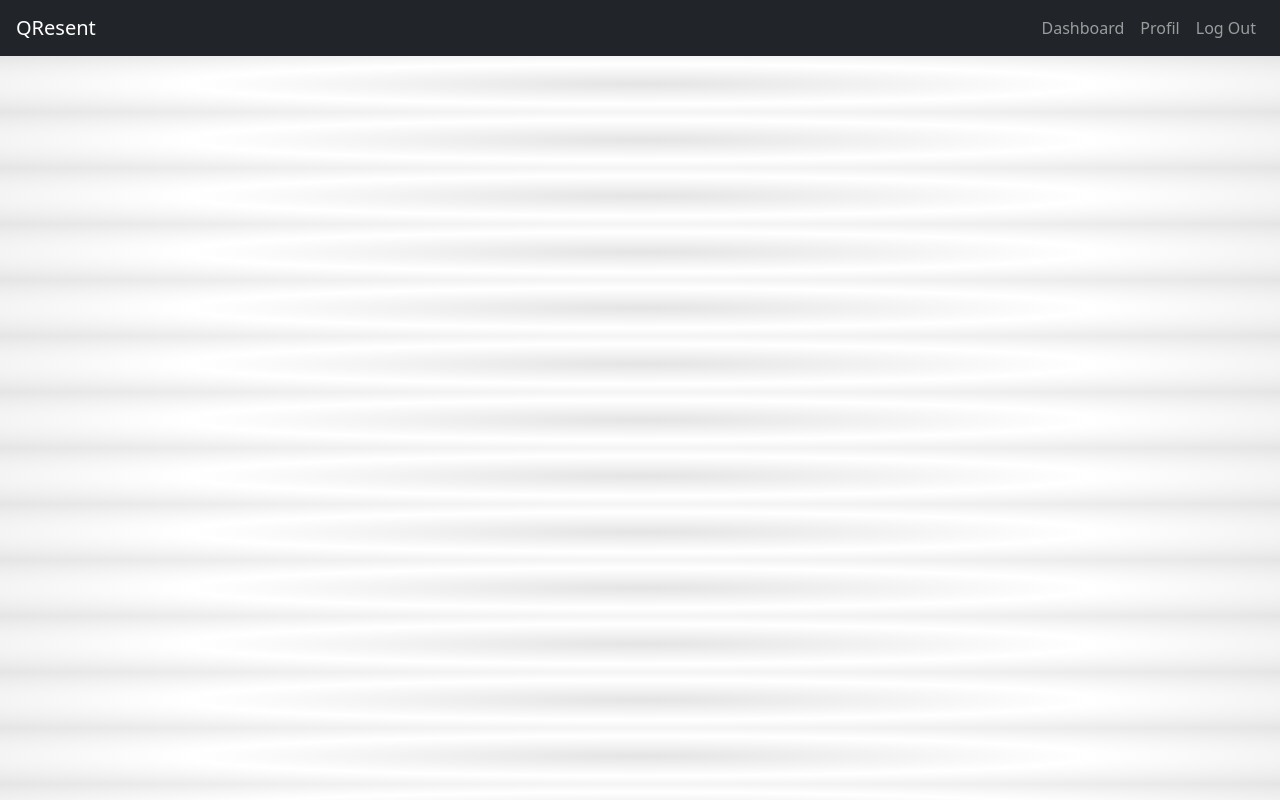
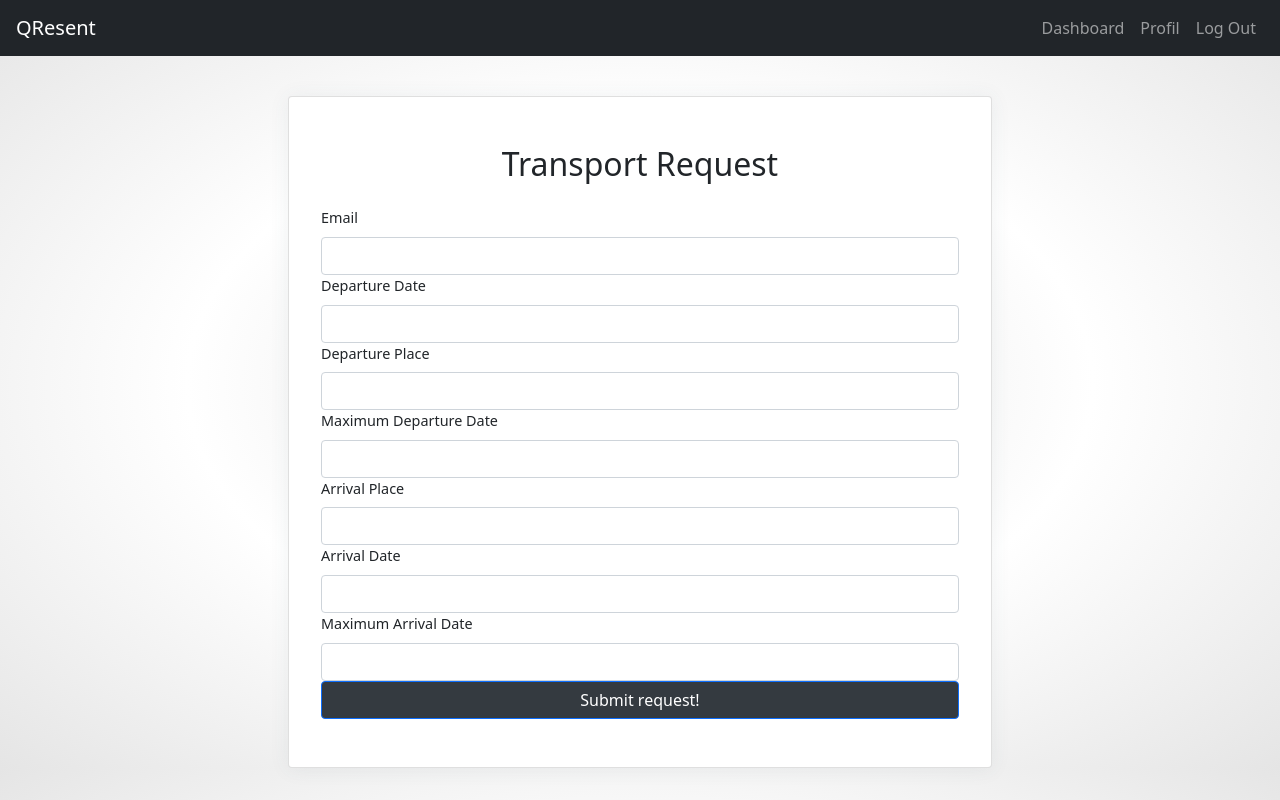
Before and after one commit to OzanaMaria/ISI, a React (Create React App) app in the folder qresent/: page /addRequest in a window 1280 px wide. Built offline with nearby package versions, Linux system fonts and the light colour scheme; no server answers; sample sign-in values are in the browser's storage; what @react-pdf/renderer, state-pool would draw is missing.

Commit message:
Search bar try

```diff
--- a/qresent/src/App.js
+++ b/qresent/src/App.js
@@ -16,7 +16,8 @@ import UpdateUser from "./components/Dashboard/UpdateUser";
 import EditProfile from "./components/Subject/EditProfile";
 import StudentsManagement from "./components/Auth/Users/StudentsManagement";
 import TeachersManagement from "./components/Auth/Users/TeachersManagement";
-
+import Add from "./components/Dashboard/Add";
+import AddOffer from "./components/Dashboard/AddOffer";
 function App() {
 
 
@@ -42,6 +43,8 @@ function App() {
                 <PrivateRoute exact path="/scanqr" component={ScanQr}/>
                 <PrivateRoute exact path="/profil" component={Profile}/>
                 <PrivateRoute exact path="/edit" component={EditProfile}/>
+                <PrivateRoute exact path="/addRequest" component={Add}/>
+                <PrivateRoute exact path="/addOffer" component={AddOffer}/>
               </Switch>
             </AuthProvider>
           </Router>
--- /dev/null
+++ b/qresent/src/components/Dashboard/Add.js
@@ -0,0 +1,91 @@
+import React, { useRef, useState } from "react";
+import { Card, Form, Button, Alert } from "react-bootstrap";
+import { useAuth } from "../../contexts/AuthContexts";
+import { Link, useHistory } from "react-router-dom";
+import { database } from "../../firebase";
+import '../Auth/SignUp/SignUp.css';
+import Dashboard from "./Dashboard.js";
+
+export default function Add() {
+
+    const dep_date = useRef();
+    const dep_place = useRef();
+    const max_dep_date = useRef();
+    const arr_place = useRef();
+    const arr_date = useRef();
+    const max_arr_date = useRef();
+
+    const emailRef = useRef();
+    const passwordRef = useRef();
+    const passwordConfirmRef = useRef();
+    const { signup } = useAuth();
+    const [error, setError] = useState("");
+    const [loading, setLoading] = useState(false);
+    const history = useHistory();
+
+    async function handleSubmit(e) {
+        e.preventDefault()
+
+        const userData = {
+            email: emailRef.current.value,
+            dep_date: dep_date.current.value,
+            dep_place: dep_place.current.value,
+            max_dep_date : max_dep_date.current.value,
+            arr_place : arr_place.current.value,
+            arr_date : arr_date.current.value,
+            max_arr_date :max_arr_date.current.value,
+
+
+        }
+        database.ref('materii').push(userData);
+
+    }
+
+    return (
+        <>
+            <Card id='card-container-signup'>
+                <Card.Body>
+                    <h2 className="text-center mb-4">Transport Request</h2>
+                    {error && <Alert variant="danger">{error}</Alert>}
+
+                    <Form onSubmit={handleSubmit}>
+                    <Form.Group id="email">
+                            <Form.Label>Email</Form.Label>
+                            <Form.Control type="email" ref={emailRef} required />
+                        </Form.Group>
+                        <Form.Group id="dep_date">
+                            <Form.Label>Departure Date</Form.Label>
+                            <Form.Control type="dep_date" ref={dep_date} required />
+                        </Form.Group>
+
+                        <Form.Group id="dep_place">
+                            <Form.Label>Departure Place</Form.Label>
+                            <Form.Control type="dep_place" ref={dep_place} required />
+                        </Form.Group>
+
+                        <Form.Group id="max_dep_date">
+                            <Form.Label>Maximum Departure Date</Form.Label>
+                            <Form.Control type="max_dep_date" ref={max_dep_date} required />
+                        </Form.Group>
+                        <Form.Group id="arr_place">
+                            <Form.Label>Arrival Place</Form.Label>
+                            <Form.Control type="arr_place" ref={arr_place} required />
+                        </Form.Group>
+                        <Form.Group id="arr_date">
+                            <Form.Label>Arrival Date</Form.Label>
+                            <Form.Control type="arr_date" ref={arr_date} required />
+                        </Form.Group>
+                        <Form.Group id="max_arr_date">
+                            <Form.Label>Maximum Arrival Date</Form.Label>
+                            <Form.Control type="max_arr_date" ref={max_arr_date} required />
+                        </Form.Group>
+
+                        <Button onClick = {history.goBack} disabled={loading} className="w-100 auth-button" type="submit">
+                            Submit request!
+                        </Button>
+                    </Form>
+                </Card.Body>
+            </Card>
+        </>
+    )
+}
--- /dev/null
+++ b/qresent/src/components/Dashboard/AddOffer.js
@@ -0,0 +1,91 @@
+import React, { useRef, useState } from "react";
+import { Card, Form, Button, Alert } from "react-bootstrap";
+import { useAuth } from "../../contexts/AuthContexts";
+import { Link, useHistory } from "react-router-dom";
+import { database } from "../../firebase";
+import '../Auth/SignUp/SignUp.css';
+
+
+export default function AddOffer() {
+
+    const dep_date = useRef();
+    const dep_place = useRef();
+    const max_dep_date = useRef();
+    const arr_place = useRef();
+    const arr_date = useRef();
+    const max_arr_date = useRef();
+
+    const emailRef = useRef();
+    const passwordRef = useRef();
+    const passwordConfirmRef = useRef();
+    const { signup } = useAuth();
+    const [error, setError] = useState("");
+    const [loading, setLoading] = useState(false);
+    const history = useHistory();
+
+    async function handleSubmit(e) {
+        e.preventDefault()
+
+        const userData = {
+            email: emailRef.current.value,
+            dep_date: dep_date.current.value,
+            dep_place: dep_place.current.value,
+            max_dep_date : max_dep_date.current.value,
+            arr_place : arr_place.current.value,
+            arr_date : arr_date.current.value,
+            max_arr_date :max_arr_date.current.value,
+
+
+        }
+        database.ref('transpOffer').push(userData);
+
+    }
+
+    return (
+        <>
+            <Card id='card-container-signup'>
+                <Card.Body>
+                    <h2 className="text-center mb-4">Offer Request</h2>
+                    {error && <Alert variant="danger">{error}</Alert>}
+
+                    <Form onSubmit={handleSubmit}>
+                    <Form.Group id="email">
+                            <Form.Label>Email</Form.Label>
+                            <Form.Control type="email" ref={emailRef} required />
+                        </Form.Group>
+                        <Form.Group id="dep_date">
+                            <Form.Label>Departure Date</Form.Label>
+                            <Form.Control type="dep_date" ref={dep_date} required />
+                        </Form.Group>
+
+                        <Form.Group id="dep_place">
+                            <Form.Label>Departure Place</Form.Label>
+                            <Form.Control type="dep_place" ref={dep_place} required />
+                        </Form.Group>
+
+                        <Form.Group id="max_dep_date">
+                            <Form.Label>Maximum Departure Date</Form.Label>
+                            <Form.Control type="max_dep_date" ref={max_dep_date} required />
+                        </Form.Group>
+                        <Form.Group id="arr_place">
+                            <Form.Label>Arrival Place</Form.Label>
+                            <Form.Control type="arr_place" ref={arr_place} required />
+                        </Form.Group>
+                        <Form.Group id="arr_date">
+                            <Form.Label>Arrival Date</Form.Label>
+                            <Form.Control type="arr_date" ref={arr_date} required />
+                        </Form.Group>
+                        <Form.Group id="max_arr_date">
+                            <Form.Label>Maximum Arrival Date</Form.Label>
+                            <Form.Control type="max_arr_date" ref={max_arr_date} required />
+                        </Form.Group>
+
+                        <Button onClick = {history.goBack} disabled={loading} className="w-100 auth-button" type="submit">
+                            Submit request!
+                        </Button>
+                    </Form>
+                </Card.Body>
+            </Card>
+        </>
+    )
+}
--- a/qresent/src/components/Dashboard/Dashboard.js
+++ b/qresent/src/components/Dashboard/Dashboard.js
@@ -4,45 +4,38 @@ import img1 from './react-logo.png';
 import { CheckIfUserIsStudent } from '../../utils/utils.js';
 import { database, auth } from "../../firebase";
 import './Dashboard.css'
-
+import { Link, useHistory } from "react-router-dom";
+import SearchBar from './SearchBar';
 class Dashboard extends Component{
     constructor(props) {
         super(props);
         this.state = {
-            courses: []
+            courses: [],
+            email: ""
         }
     }
 
     async componentDidMount() {
         let coursesList = [];
-        const subjectsRefs = database.ref('materii');
+        const subjectsRefs = database.ref('transpOffer');
+        const clientsOfferRefs = database.ref('materii');
         const email = auth.currentUser.email;
 
         if(CheckIfUserIsStudent(email)) {
             let studentCoursesList = [];
             const studentRefs = database.ref('students');
 
-            await studentRefs.on('value', snapshot => {
-                snapshot.forEach(childSnapshot => {
-                    const childData = childSnapshot.val();
-
-                    if(childData.email === email) {
-                        studentCoursesList.push.apply(studentCoursesList, childData.courses);
-                    }
-                });
-            });
-
             await subjectsRefs.on('value', snapshot => {
                 snapshot.forEach(childSnapshot => {
                     const childData = childSnapshot.val();
                     const nume = childData.name;
+                    console.log(childData);
 
-                    if(studentCoursesList.includes(nume)) {
                         coursesList.push(childData);
-                    }
+
                 });
 
-                this.setState({ courses : coursesList });
+                this.setState({ courses : coursesList, email: email });
             });
         } else {
             let profCoursesList = [];
@@ -57,17 +50,15 @@ class Dashboard extends Component{
                     }
                 });
             });
-            await subjectsRefs.on('value', snapshot => {
+            await clientsOfferRefs.on('value', snapshot => {
                 snapshot.forEach(childSnapshot => {
                     const childData = childSnapshot.val();
                     const nume = childData.name;
+                    coursesList.push(childData);
 
-                    if(profCoursesList.includes(nume)) {
-                        coursesList.push(childData);
-                    }
                 });
 
-                this.setState({ courses : coursesList });
+                this.setState({ courses : coursesList, email: email  });
             });
         }
     }
@@ -77,23 +68,28 @@ class Dashboard extends Component{
             <div>
                 {
                     this.state.courses.length ?
+
                     (<div>
+                        {!CheckIfUserIsStudent(this.state.email) && <SearchBar></SearchBar>}
                         <div className="container-fluid d-flex justify-content-center">
                             <div className="row" id="courses">
                                 {
                                     this.state.courses.map(course => (
                                         <div className="col-md-4">
                                             <Card imgsrc={img1} course={course}/>
+
                                         </div>
                                     ))
                                 }
                             </div>
                         </div>
+                        {CheckIfUserIsStudent(this.state.email) && <Link to="/addRequest">Add Transport Request</Link>}
+                        {!CheckIfUserIsStudent(this.state.email) && <Link to="/addOffer">Add Transport Offer</Link>}
                     </div>)
                     :
                     (<div className="card text-center shadow">
                         <div className="card-body text-dark">
-                            <h4 className="card-title">Nu sunteti inrolat inca la niciun curs</h4>
+                            <h4 className="card-title">Nu exista oferte</h4>
                             <p className="card-text text-secondary">
                                 Va rugam reveniti mai tarziu
                             </p>
--- /dev/null
+++ b/qresent/src/components/Dashboard/SearchBar.js
@@ -0,0 +1,24 @@
+import React, { Component} from 'react';
+import { database, auth } from "../../firebase";
+import './SearchBar.css';
+import { Link, useHistory } from "react-router-dom";
+export default function SearchBar(){
+
+    const SearchBarDropdown = (props) =>{
+        return(
+        <div className='search-bar-dropdown'>
+            <input type="text" className="form-control" placeholder="Search"/>
+            <ul className="list-group">
+                <button type="button" className="list-group-item list-group-item-action">Vestibulum at eros</button>
+            </ul>
+        </div>);
+    };
+    return (
+        <>
+         <div className='SearchBar container mt-2 mb-3'>
+            <h1>Search Bar</h1>
+            <SearchBarDropdown/>
+        </div>
+        </>
+    )
+}
--- a/qresent/src/utils/utils.js
+++ b/qresent/src/utils/utils.js
@@ -15,6 +15,7 @@ export function GetFirebaseKeyStudent(email: string) {
     Refs.on('value', snapshot => {
       snapshot.forEach(childSnapshot => {
           const childData = childSnapshot.val();
+
           if(childData.email === email) {
             entry = childSnapshot.key;
           }
```
Also changed, not shown: qresent/src/components/Card/Card.js (+5 -2 lines), qresent/src/components/Dashboard/SearchBar.css (added).
